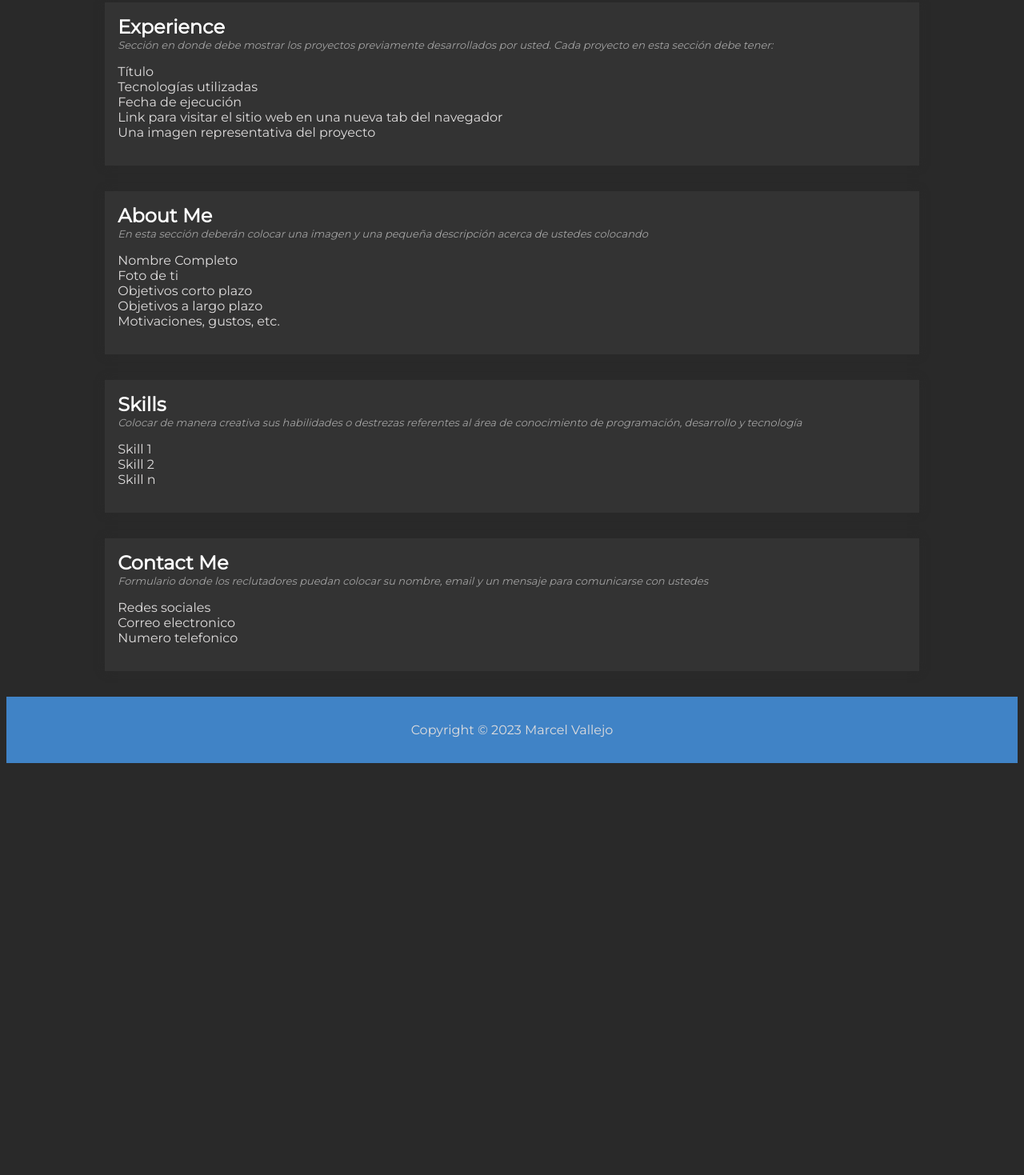
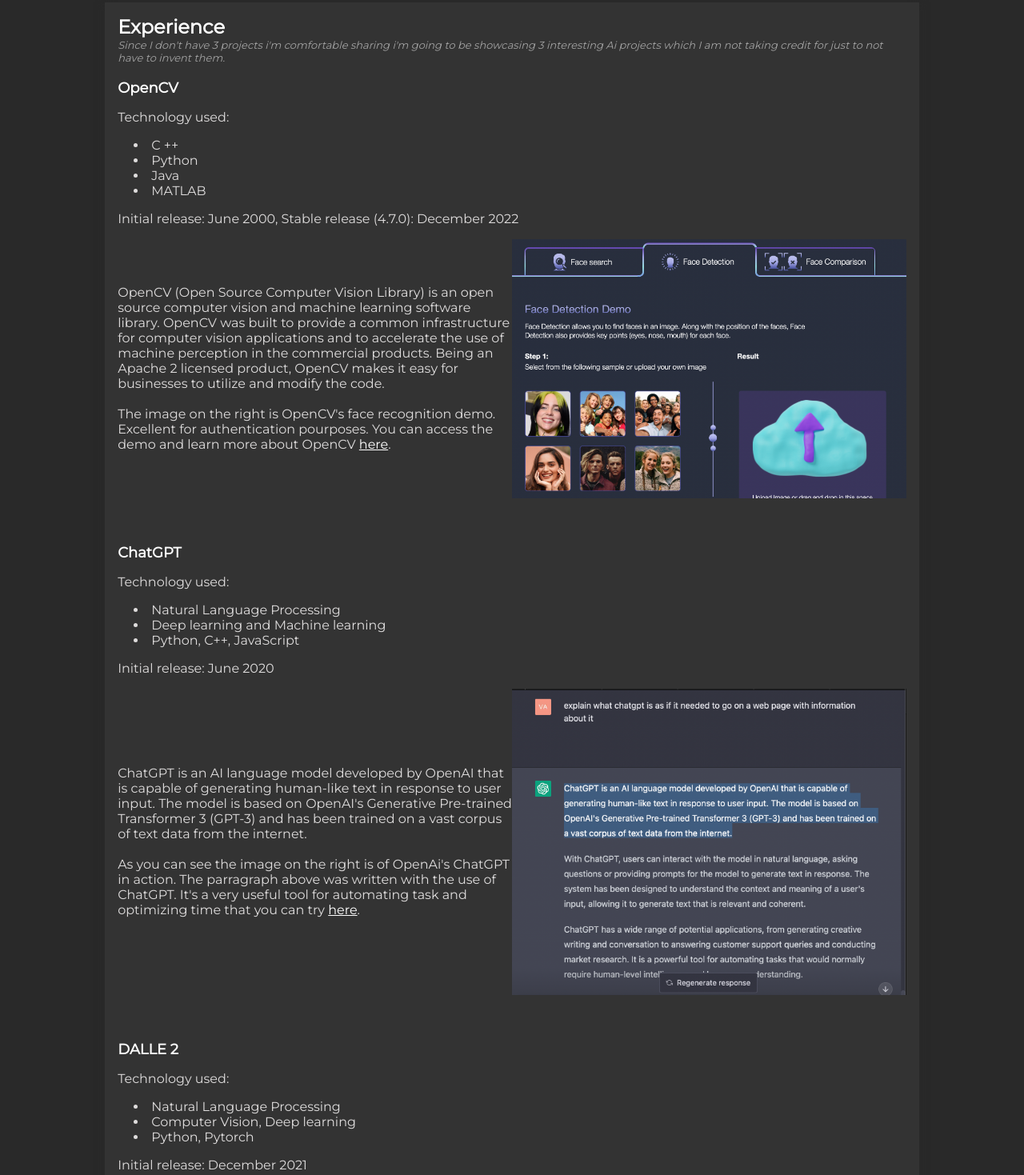
Before and after one commit to cheloficial/MicroProyecto1, a plain HTML site: page index.html in a window 1280 px wide. Shown: the part 839-2308 px from the top of the page at 80% size. Before the commit the page ends 1801 px from the top, so only its background shows below. Drawn offline with Linux system fonts and the light colour scheme.

Commit message:
added porjects for experience section

```diff
--- a/index.html
+++ b/index.html
@@ -12,7 +12,7 @@
     <br>
     <header>
       <h1>Marcel Vallejo</h1>
-      <h2>Software Engineer</h2>
+      <h2>Engineer and Developer</h2>
       <nav>
         <ul>
           <li><a href="#hero">Hero</a></li>
@@ -63,24 +63,147 @@
 
       <section id="experience">
         <h2>Experience</h2>
-        <h3>Sección en donde debe mostrar los proyectos previamente desarrollados por usted. Cada proyecto en esta sección debe tener:</h3>
-        <ul>
+        <h3>
+            Since I don't have 3 projects i'm comfortable sharing i'm going to be showcasing 3 interesting Ai projects which I am not taking
+            credit for just to not have to invent them.
+        </h3>
+        <br>
+        <div class="project">
+            <h4>
+                OpenCV
+            </h4>
+            <p>
+                Technology used:
+            </p>
                 <li>
-             Título
+                    C ++
                 </li>
                 <li>
-             Tecnologías utilizadas
+                    Python
                 </li>
                 <li>
-             Fecha de ejecución
+                    Java
                 </li>
                 <li>
-             Link para visitar el sitio web en una nueva tab del navegador
+                    MATLAB
+                </li>
+            <p>
+                Initial release: June 2000,  Stable release (4.7.0): December 2022
+            </p>
+
+
+
+            <div class="sbs__container">
+                <div class="text__container">
+                    <p>OpenCV (Open Source Computer Vision Library) is an open source computer vision and machine learning software library. OpenCV was built to provide a common infrastructure for computer vision applications and to accelerate the use
+                        of machine perception in the commercial products. Being an Apache 2 licensed product, OpenCV makes it easy for businesses to utilize and modify the code.
+                        <br>
+                        <br>
+                        The image on the right is OpenCV's face recognition
+                        demo. Excellent for authentication pourposes. You can access
+                        the demo and learn more about OpenCV
+                        <a href="https://opencv.org" target="_blank">here</a>.
+
+                    </p>
+
+                </div>
+                <div class="image__container">
+                    <img class="experience__image" src="img/opencv.png" alt="">
+                </div>
+            </div>
+        </div>
+
+        <br>
+        <br>
+        <br>
+        <div class="project">
+            <h4>
+                ChatGPT
+            </h4>
+            <p>
+                Technology used:
+            </p>
+                <li>
+                    Natural Language Processing
                 </li>
                 <li>
-             Una imagen representativa del proyecto
+                    Deep learning and Machine learning
                 </li>
-        </ul>
+                <li>
+                    Python, C++, JavaScript
+                </li>
+
+            <p>
+                Initial release: June 2020
+            </p>
+
+
+
+            <div class="sbs__container">
+                <div class="text__container">
+                      <p>
+                        ChatGPT is an AI language model developed by OpenAI that is capable of generating human-like text in response to user input. The model is based on OpenAI's Generative Pre-trained Transformer 3 (GPT-3) and has been trained on a vast corpus of text data from the internet.
+
+                        <br>
+                        <br>
+                        As you can see the image on the right is of OpenAi's ChatGPT in
+                        action. The parragraph above was written with the use of ChatGPT.
+                        It's a very useful tool for automating task and optimizing time
+                        that you can try
+                        <a href="https://openai.com/blog/chatgpt/" target="_blank">here</a>.
+
+                    </p>
+
+                </div>
+                <div class="image__container">
+                    <img class="experience__image" src="img/chatgpt.png" alt="">
+                </div>
+            </div>
+        </div>
+
+        <br>
+        <br>
+        <br>
+        <div class="project">
+            <h4>
+                DALLE 2
+            </h4>
+            <p>
+                Technology used:
+            </p>
+                <li>
+                    Natural Language Processing
+                </li>
+                <li>
+                    Computer Vision, Deep learning
+                </li>
+                <li>
+                    Python, Pytorch
+                </li>
+
+            <p>
+                Initial release: December 2021
+            </p>
+
+
+
+            <div class="sbs__container">
+                <div class="image__container">
+                    <img class="experience__image" src="img/dalle2.png" alt="">
+                </div>
+                <div class="text__container text__container--right">
+                      <p>
+                        DALL·E 2 represents a significant advancement in the field of AI image generation and has the potential to revolutionize fields such as graphic design, advertising, and entertainment. With its ability to generate diverse, high-quality images from textual descriptions, DALL·E 2 has the potential to make the process of creating images faster, easier, and more accessible to a wider range of people.
+                        <br>
+                        <br>
+                        The image on the left depicts OpenAi's DALL·E 2 interactive example
+                        that you can try out
+                        <a href="https://openai.com/dall-e-2/" target="_blank">here</a>.
+                    </p>
+                </div>
+            </div>
+        </div>
+
       </section>
 
       <section id="aboutme">
--- a/styles.css
+++ b/styles.css
@@ -64,6 +64,12 @@ h3 {
   margin: 0;
 }
 
+h4 {
+    font-size:large;
+    color: white;
+    margin: 0;
+}
+
 ul {
   list-style: none;
   padding: 0;
@@ -76,6 +82,13 @@ p {
 
 li {
   color: rgb(223, 221, 221);
+  margin-left: 20px;
+}
+
+a {
+  color: white;
+  font-size:medium;
+
 }
 
 footer {
@@ -166,3 +179,35 @@ footer {
 .is-hidden {
     display : none;
 }
+
+.sbs__container{
+    display: flex;
+    /* background: lightgreen; */
+}
+
+.image__container {
+    display: flex;
+    align-items: center;
+    justify-content: center;
+  }
+
+  .image__container img {
+    max-width: 100%;
+    max-height: 100%;
+    object-fit: contain;
+  }
+
+.text__container{
+    flex: 1;
+    max-width: 50%;
+    min-width: 50%;
+    text-align: left;
+    display: flex;
+    align-items: center;
+    justify-content: center;
+}
+
+.text__container--right{
+    text-align: justify;
+    margin: 10px;
+}
```
Also changed, not shown: img/chatgpt.png (added), img/dalle2.png (added), img/horizontal-line.svg (added), img/opencv.png (added). Lines whose indentation alone changed are shown as unchanged.
